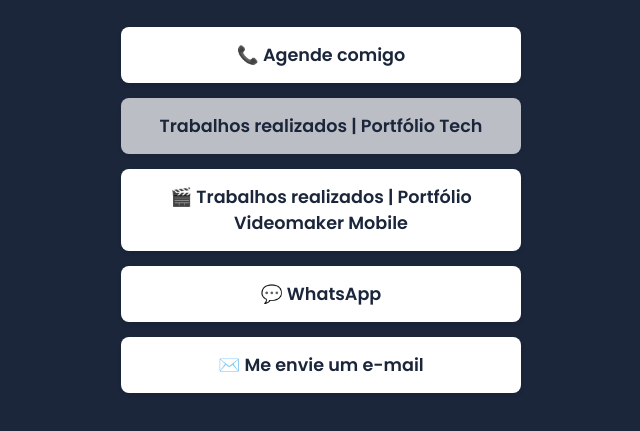
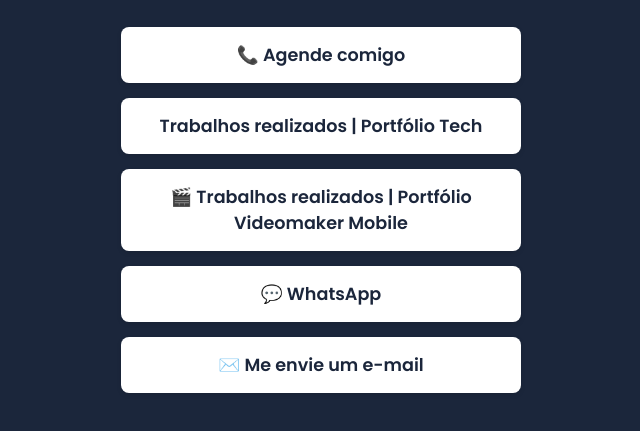
Before and after one commit to cristovaoolivra/cristovaoolivra.github.io, a plain HTML site: page index.html in a window 1280 px wide. Shown: the part 299-730 px from the top of the page, without its empty margins (319-959 px from the left). Drawn offline with Linux system fonts and the light colour scheme.

Commit message:
Update index.html

```diff
--- a/index.html
+++ b/index.html
@@ -124,7 +124,7 @@
         </header>
         <main class="links">
             <a href="https://wa.me/5584991844875?text=Oi%2C%20Crist%C3%B3v%C3%A3o%21%20Tudo%20bem%3F%20Gostaria%20de%20saber%20se%20voc%C3%AA%20tem%20disponibilidade%20de%20hor%C3%A1rio.%20Gostaria%20de%20contrat%C3%A1-lo%20para" class="link-btn" target="_blank" rel="noopener noreferrer">📞 Agende comigo</a>
-            <a href="#" class="link-btn disabled">Trabalhos realizados | Portfólio Tech</a>
+            <a href="https://cristovaoolivratech.pages.dev/portifolio/" class="link-btn">Trabalhos realizados | Portfólio Tech</a>
             <a href="https://mega.nz/folder/IZR1SKSC#rn4VxKYTg13LABIS0yLyHA" class="link-btn" target="_blank" rel="noopener noreferrer">🎬 Trabalhos realizados | Portfólio Videomaker Mobile</a>
             <a href="https://wa.me/5584991844875" class="link-btn" target="_blank" rel="noopener noreferrer">💬 WhatsApp</a>
             <a href="mailto:cristovaooliveira@protonmail.com?subject=Disponibilidade%20para%20trabalho&body=Oi%2C%20Crist%C3%B3v%C3%A3o%21%20Tudo%20bem%3F%20Gostaria%20de%20saber%20se%20voc%C3%AA%20tem%20disponibilidade%20para%20realizar%20o%20trabalho%20de" class="link-btn">✉️ Me envie um e-mail</a>
```
